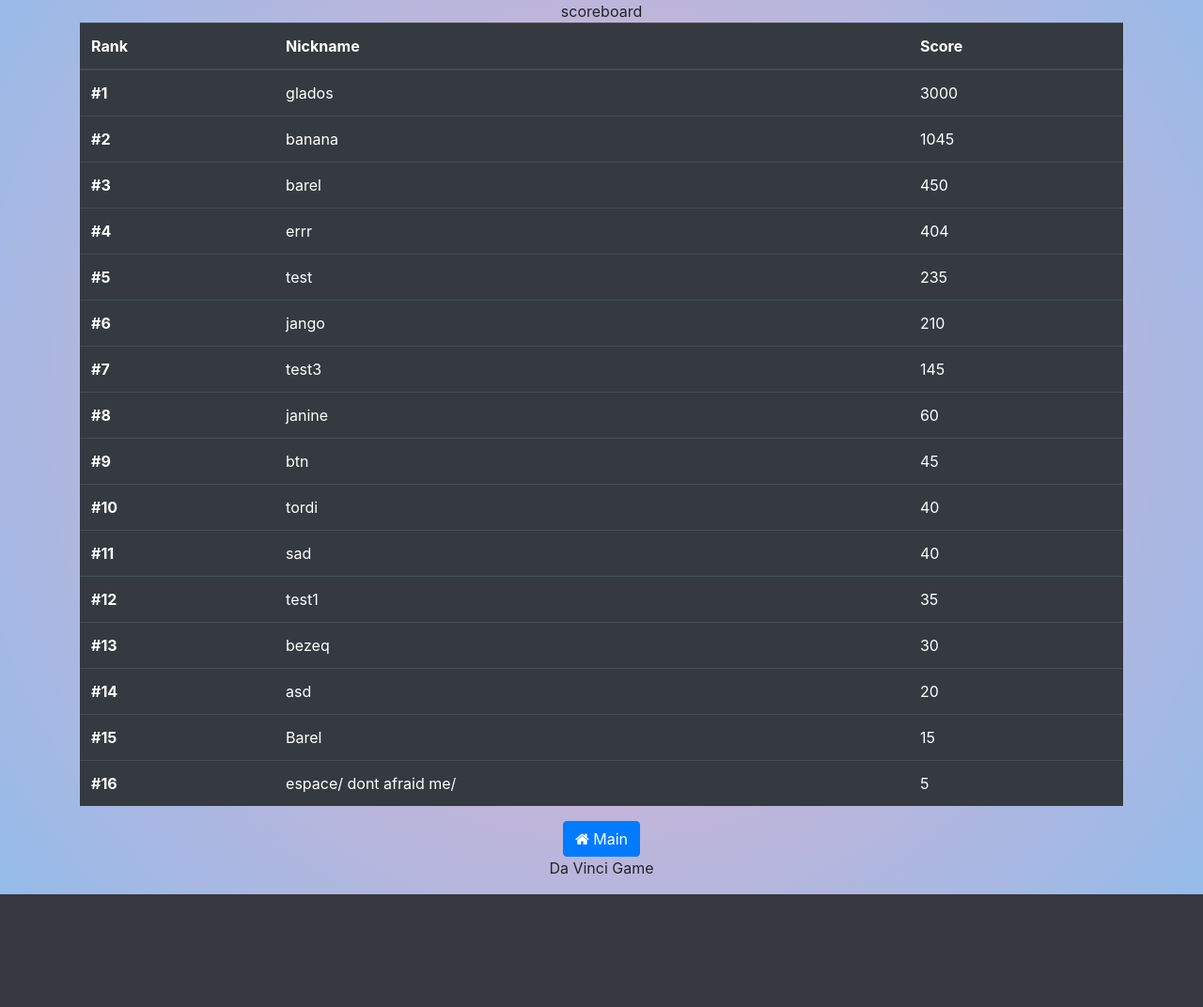
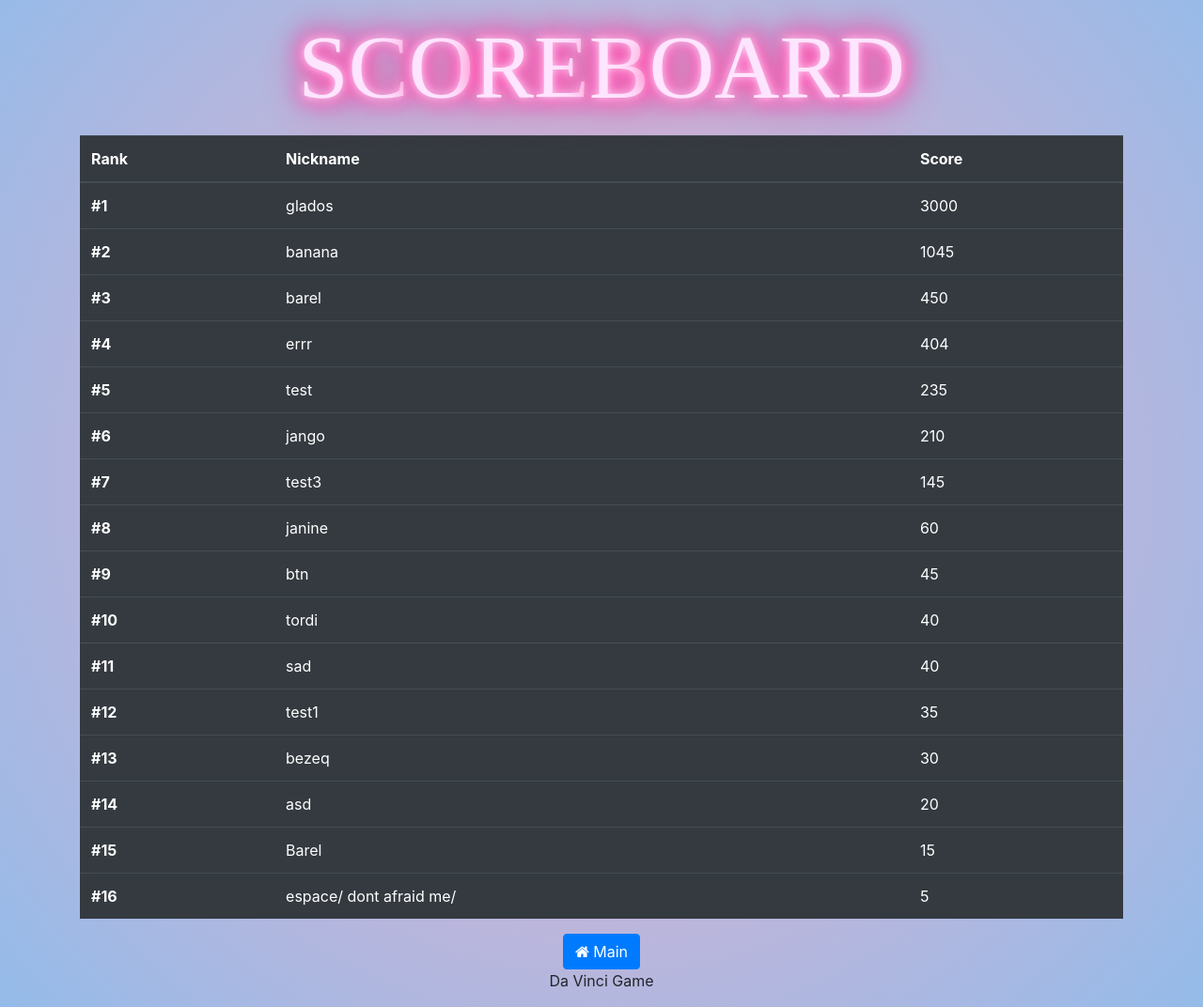
Before and after one commit to barel31/trivia-flask, a Flask app: page /scoreboard in a window 1280 px wide. Shown: the part 56-1128 px from the top of the page at 94% size. Before the commit the page ends 1008 px from the top, so only its background shows below. Run offline with Flask 2, Linux system fonts and the light colour scheme; data comes from the database, SQL or seed files in the repository; parts of the project's set-up code (start-up, migrations or seed data) failed here and were passed over; some libraries are stand-ins or nearby versions; some web fonts are replaced.

Commit message:
Update scoreboard.html

```diff
--- a/website/templates/scoreboard.html
+++ b/website/templates/scoreboard.html
@@ -1,6 +1,6 @@
 {% extends "base.html" %}
 {% block title %}Trivia Game{% endblock %}
-{% block test %}<link rel="stylesheet" type="text/css" href="{{ url_for('static', filename='scoreboard.css') }}">{% endblock %}
+{% block head %}<link rel="stylesheet" type="text/css" href="{{ url_for('static', filename='scoreboard.css') }}">{% endblock %}
 {% block content %}
 
     <div class="sign">
```
